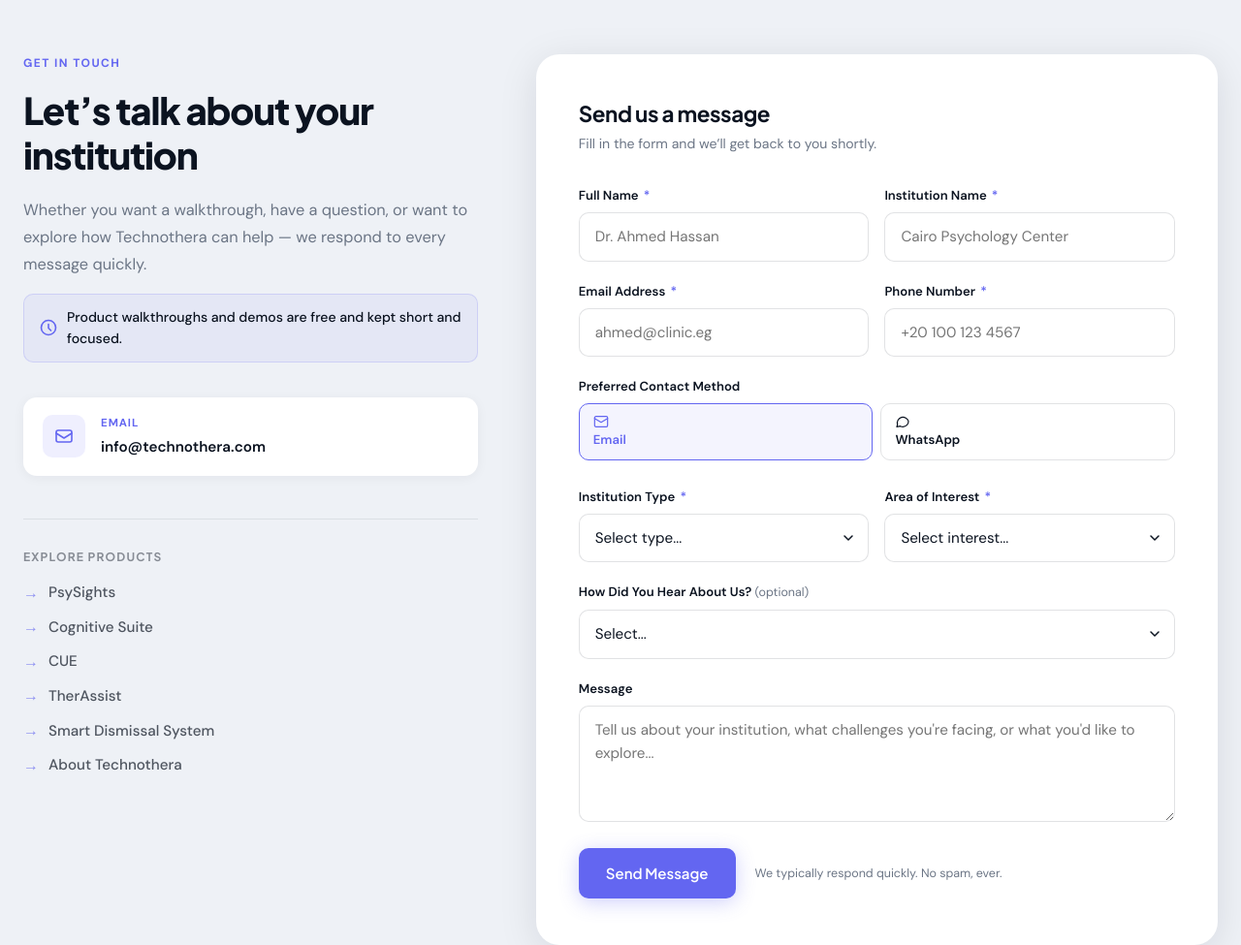
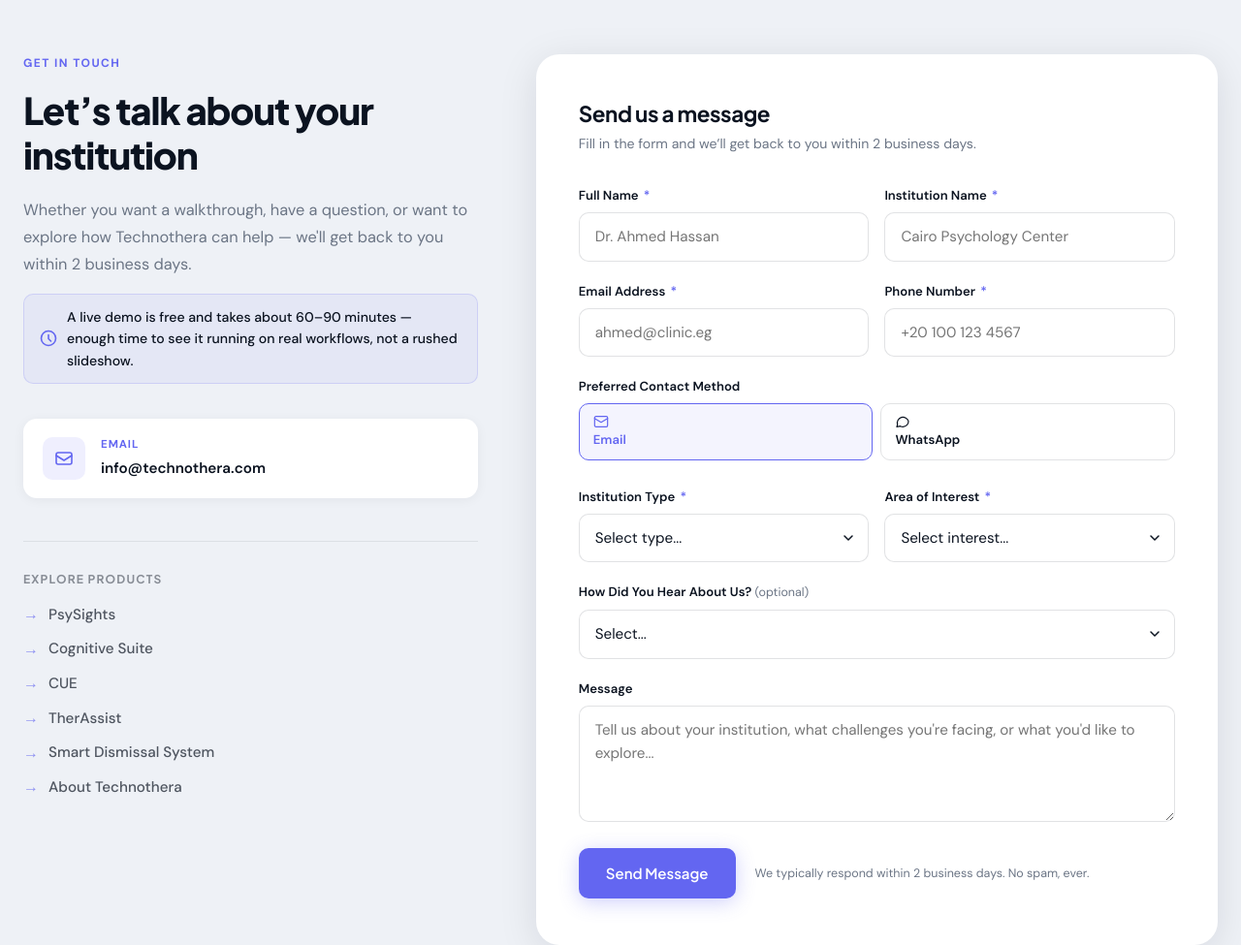
Before and after one commit to yusufaabdelatti/technothera-website, a website: page contact.html in a window 1280 px wide. Shown: the part 100-1075 px from the top of the page at 97% size. Drawn offline with Linux system fonts and the light colour scheme.

Commit message:
Restore specific response-time and demo-duration commitments
Per direction: use the approved specific wording from the CUE content
brief (2026-08-16) instead of general language - "within 2 business
days" for response time, "60-90 minutes" for demo/walkthrough duration.
Applied consistently across contact.html and the Smart Dismissal System
page.

```diff
--- a/contact.html
+++ b/contact.html
@@ -124,13 +124,13 @@
       <div class="contact-info fade-right" data-animate>
         <div class="contact-info__eyebrow">Get in Touch</div>
         <h1>Let&rsquo;s talk about your institution</h1>
-        <p class="contact-info__sub">Whether you want a walkthrough, have a question, or want to explore how Technothera can help &mdash; we respond to every message quickly.</p>
+        <p class="contact-info__sub">Whether you want a walkthrough, have a question, or want to explore how Technothera can help &mdash; we'll get back to you within 2 business days.</p>
         <div class="contact-demo-note">
           <svg width="18" height="18" viewBox="0 0 18 18">
             <circle cx="9" cy="9" r="7.5"/>
             <path d="M9 5.5v4l2.5 2.5"/>
           </svg>
-          Product walkthroughs and demos are free and kept short and focused.
+          A live demo is free and takes about 60&ndash;90 minutes &mdash; enough time to see it running on real workflows, not a rushed slideshow.
         </div>
 
         <div class="contact-channels">
@@ -162,7 +162,7 @@
       <!-- RIGHT: Form -->
       <div class="contact-form-card fade-left" data-animate>
         <h2>Send us a message</h2>
-        <p class="contact-form-card__sub">Fill in the form and we&rsquo;ll get back to you shortly.</p>
+        <p class="contact-form-card__sub">Fill in the form and we&rsquo;ll get back to you within 2 business days.</p>
 
         <form id="contact-form" novalidate>
           <div class="form-row">
@@ -299,7 +299,7 @@
 
           <div class="form-submit-row">
             <button type="submit" class="btn-indigo">Send Message</button>
-            <p class="form-note">We typically respond quickly. No spam, ever.</p>
+            <p class="form-note">We typically respond within 2 business days. No spam, ever.</p>
           </div>
         </form>
 
@@ -308,7 +308,7 @@
             <svg viewBox="0 0 32 32"><circle cx="16" cy="16" r="13"/><path d="M10 16l4 4 8-8"/></svg>
           </div>
           <h3>Message sent!</h3>
-          <p>Thanks for reaching out. We&rsquo;ll reply to your email address shortly.</p>
+          <p>Thanks for reaching out. We&rsquo;ll reply to your email address within 2 business days.</p>
         </div>
       </div>
     </div>
```
Also changed, not shown: products/smart-dismissal-system.html (+1 -1 lines).
